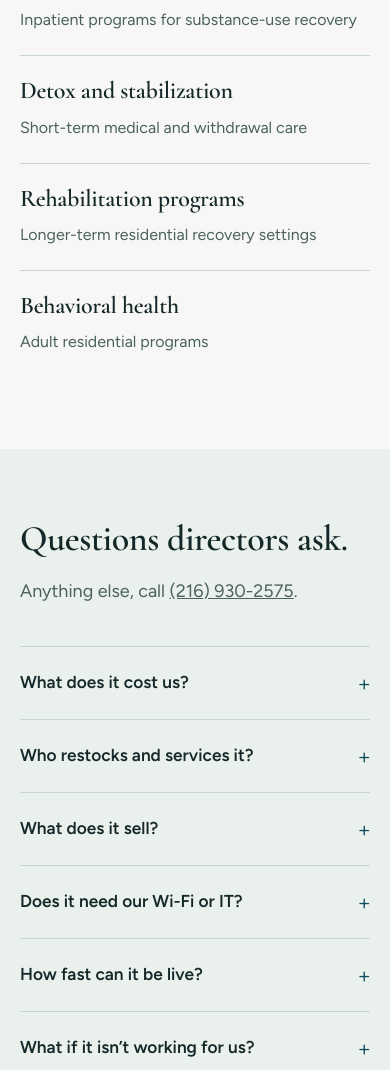
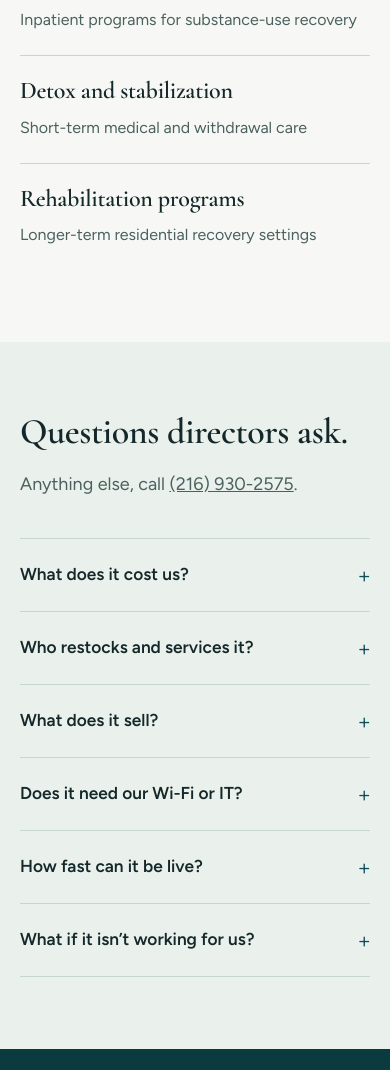
Before and after one commit to TheDetoxSolution/thedetoxsolution, a plain HTML site: page index.html in a window 390 px wide. Shown: the part 8338-9408 px from the top of the page. Drawn offline with Linux system fonts and the light colour scheme.

Commit message:
Home: drop 'Behavioral health' from Built for residential care (Jacob 2026-11-15); ship approved
Co-Authored-By: Claude Opus 5.5 <noreply@anthropic.com>
Claude-Session: https://claude.ai/code/session_01HZPJpE6CUZUdXXGkHK1Uss

```diff
--- a/assets/site.css
+++ b/assets/site.css
@@ -302,7 +302,7 @@ p{margin:0}
 .three div+div{padding-left:32px;border-left:1px solid var(--line)}
 .three h3{font-family:var(--serif);font-size:clamp(1.6rem,2.4vw,2rem);font-weight:600;line-height:1.1;margin-bottom:10px}
 .three p{color:var(--muted)}
-.serve{list-style:none;margin:0;padding:0;display:grid;grid-template-columns:repeat(4,1fr);border-top:2px solid var(--ink)}
+.serve{list-style:none;margin:0;padding:0;display:grid;grid-template-columns:repeat(3,1fr);border-top:2px solid var(--ink)}
 .serve li{padding:26px 24px 0 0}
 .serve li+li{padding-left:24px;border-left:1px solid var(--line)}
 .serve p.display{font-size:clamp(1.5rem,2.2vw,1.9rem);line-height:1.1;margin-bottom:10px}
@@ -316,8 +316,9 @@ p{margin:0}
   .zeros-4 .zero:nth-child(3){border-left:0;padding-left:0}
   .zeros-4 .zero:nth-child(n+3){border-top:1px solid var(--line-dark)}
   .story{grid-template-columns:1fr}
-  .serve{grid-template-columns:1fr 1fr}
-  .serve li:nth-child(3){border-left:0;padding-left:0}
+  .serve{grid-template-columns:1fr}
+  .serve li{border-left:0!important;padding-left:0!important}
+  .serve li+li{border-top:1px solid var(--line)}
   .serve li{padding-bottom:26px}
 }
 @media (max-width:700px){
--- a/index.html
+++ b/index.html
@@ -194,7 +194,6 @@
       <li><p class="display">Residential treatment centers</p><p>Inpatient programs for substance-use recovery</p></li>
       <li><p class="display">Detox and stabilization</p><p>Short-term medical and withdrawal care</p></li>
       <li><p class="display">Rehabilitation programs</p><p>Longer-term residential recovery settings</p></li>
-      <li><p class="display">Behavioral health</p><p>Adult residential programs</p></li>
     </ul>
   </div>
 </section>
```
